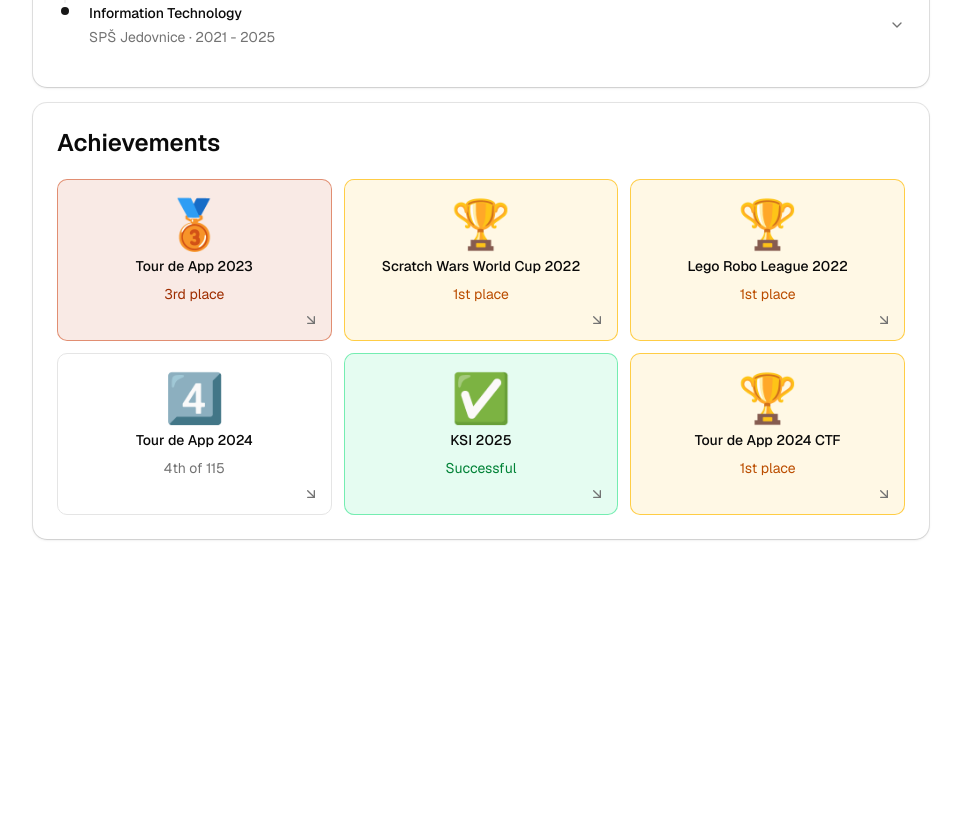
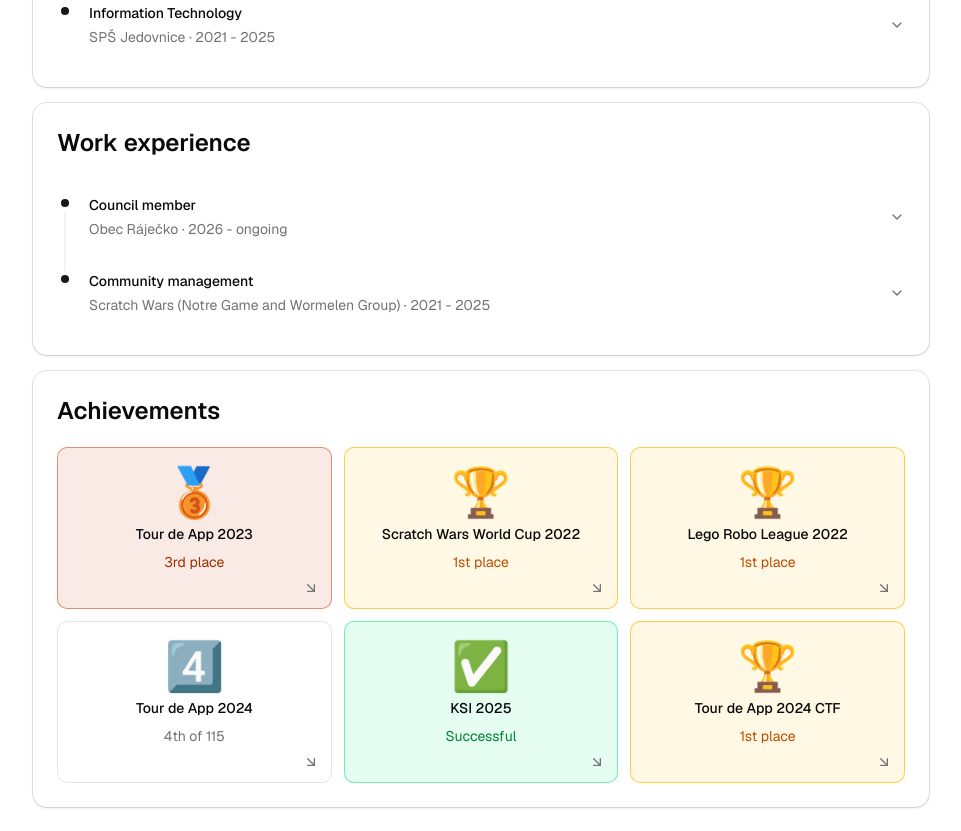
Before and after one commit to Molenusaczech/cv, a Next.js app in the folder apps/web/: page / in a window 1280 px wide. Shown: the part 1060-1891 px from the top of the page, without its empty margins (159-1120 px from the left). Before the commit the page ends 1623 px from the top, so only its background shows below. Built offline with nearby package versions, Linux system fonts and the light colour scheme.

Commit message:
feat: work experience

```diff
--- a/apps/web/app/page.tsx
+++ b/apps/web/app/page.tsx
@@ -30,7 +30,7 @@ export default function Page() {
         <SkillBar skill={
           {
             name: "Czech",
-            icon: (<ReactCountryFlag countryCode="cz" svg className="w-full h-full"/>),
+            icon: (<ReactCountryFlag countryCode="cz" svg className="w-full h-full" />),
             summary: "Native",
             description: (<>
               I can also understand Slovak, since our languages are similar.
@@ -42,9 +42,9 @@ export default function Page() {
         <SkillBar skill={
           {
             name: "English",
-            icon: (<ReactCountryFlag countryCode="gb" svg className="w-full h-full"/>),
+            icon: (<ReactCountryFlag countryCode="gb" svg className="w-full h-full" />),
             summary: "CAE (C1 Advanced) passed at C2 level (Grade A)",
-            description: (<Link href="" className={"w-full "+buttonVariants()}>
+            description: (<Link href="" className={"w-full " + buttonVariants()}>
               View certificate
             </Link>),
             delimiters: ["A1", "A2", "B1", "B2", "C1", "C2"],
@@ -54,7 +54,7 @@ export default function Page() {
         <SkillBar skill={
           {
             name: "Russian",
-            icon: (<ReactCountryFlag countryCode="ru" svg className="w-full h-full"/>),
+            icon: (<ReactCountryFlag countryCode="ru" svg className="w-full h-full" />),
             summary: "A2 - Elementary knowledge",
             description: (<></>),
             delimiters: ["A1", "A2", "B1", "B2", "C1", "C2"],
@@ -65,7 +65,7 @@ export default function Page() {
         <SkillBar skill={
           {
             name: "Japanese",
-            icon: (<ReactCountryFlag countryCode="jp" svg className="w-full h-full"/>),
+            icon: (<ReactCountryFlag countryCode="jp" svg className="w-full h-full" />),
             summary: "A1 - Beginner knowledge",
             description: (<></>),
             delimiters: ["A1", "A2", "B1", "B2", "C1", "C2"],
@@ -73,12 +73,45 @@ export default function Page() {
           }
         } />
       </SkillsCard>
-      <EducationCard entries={rajtslegrData.education.map((entry) => ({
-        institution: entry.institution,
-        program: entry.program,
-        period: entry.period,
-        content: <p>{entry.description}</p>
-      }))} />
+      <EducationCard entries={[
+        {
+          institution: "Faculty of Informatics, Masaryk University",
+          program: "Programming and Development",
+          period: "2025 - Ongoing",
+          content: <>
+
+          </>
+        },
+        {
+          institution: "SPŠ Jedovnice",
+          program: "Information Technology",
+          period: "2021 - 2025",
+          content: ""
+        }
+      ]} />
+
+      <EducationCard title="Work experience" entries={[
+        {
+          institution: "Obec Ráječko",
+          program: "Council member",
+          period: "2026 - ongoing",
+          content: <p>
+            Elected in 2026, member of the Finance Comittee and member of the Development and Information Technology comittee.
+            Running the official Instragram and Facebook pages.
+          </p>
+        },
+        {
+          institution: "Scratch Wars (Notre Game and Wormelen Group)",
+          program: "Community management",
+          period: "2021 - 2025",
+          content: <p>
+            Started out as a moderator, then became a tournament organizer, finally moved onto being an admin, which was in charge of tournaments and community management in general.
+            Onboarded 5+ tournament staff.
+            <br></br>
+            Volunteer position
+          </p>
+        }
+      ]} />
 
       <AchievementsCard entries={[
         {
--- a/apps/web/data/rajtslegr.tsx
+++ b/apps/web/data/rajtslegr.tsx
@@ -6,23 +6,7 @@ const rajtslegrData: ProfileData  = {
     lastName: "Rajtšlégr",
     motto: "Student @ FI MUNI, Ráječko board member",
     photo: "/img/photo.jpg",
-    profilePicture: "/img/pfp.png",
-    education: [
-        {
-            institution: "Faculty of Informatics, Masaryk University",
-            program: "Programming and Development",
-            period: "2025 - Ongoing",
-            description: <>
-
-            </>
-        },
-        {
-            institution: "SPŠ Jedovnice",
-            program: "Information Technology",
-            period: "2021 - 2025",
-            description: ""
-        }
-    ]
+    profilePicture: "/img/pfp.png"
 };
 
 export default rajtslegrData;
--- a/apps/web/types/profile.ts
+++ b/apps/web/types/profile.ts
@@ -16,7 +16,6 @@ type ProfileData = {
     motto: string,
     photo: string,
     profilePicture: string
-    education: EducationData[]
 }
 
 type EducationData = {
```
Lines whose indentation alone changed are shown as unchanged.
